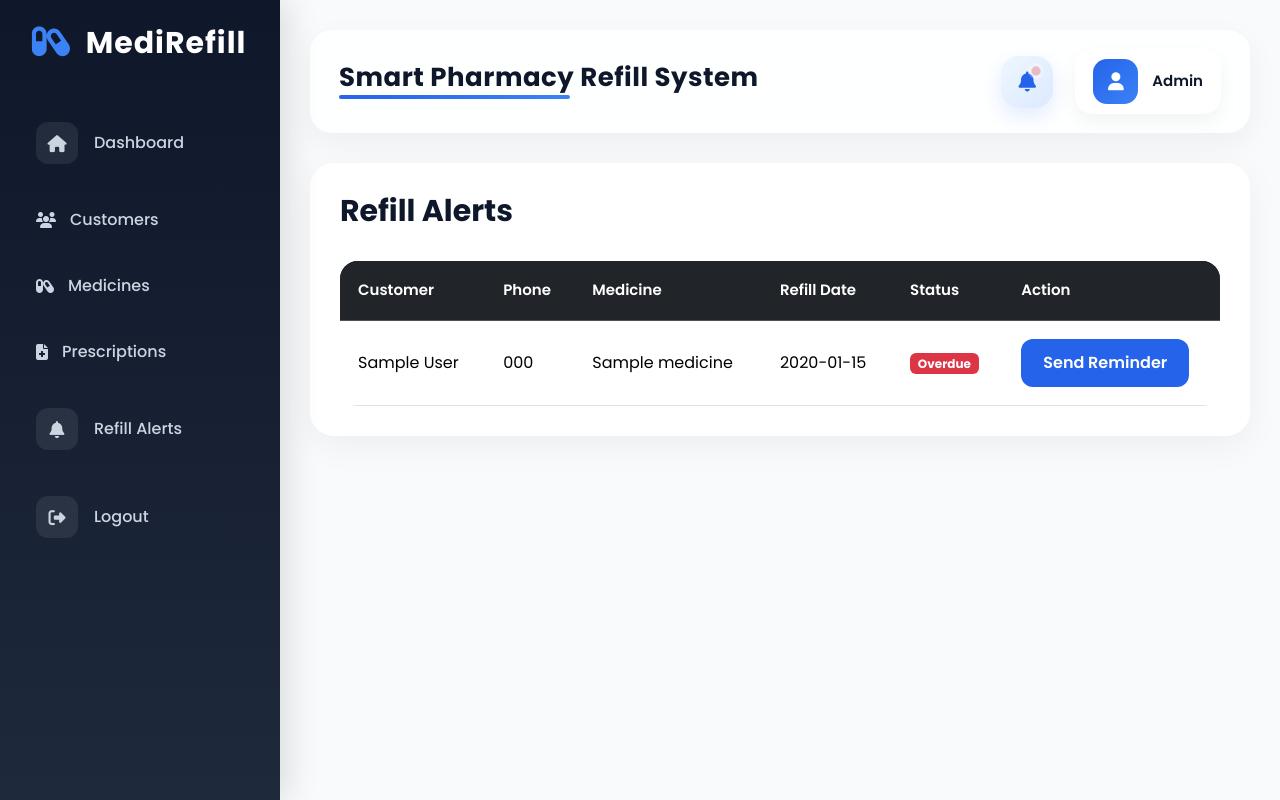
After one commit to harsh-parit/medirefill-system, a PHP site: page /medirefill-system/reminders/refill_alerts.php in a window 1280 px wide. The commit adds this page. Run offline with PHP 8.4, Linux system fonts and the light colour scheme; a user stored in the database is signed in; tables that the repository leaves empty hold one stand-in row (values such as "Sample post").

Commit message:
refill alert done

```diff
--- a/includes/sidebar.php
+++ b/includes/sidebar.php
@@ -131,7 +131,7 @@
 
         <li>
 
-            <a href="<?php echo BASE_URL; ?>dashboard.php">
+            <a href="<?php echo BASE_URL; ?>reminders/refill_alerts.php">
 
                 <i class="fa-solid fa-bell"></i>
 
--- /dev/null
+++ b/reminders/refill_alerts.php
@@ -0,0 +1,185 @@
+<?php
+
+include "../includes/auth.php";
+include "../includes/db.php";
+
+$query = "
+
+SELECT prescriptions.*,
+
+customers.name AS customer_name,
+customers.phone AS customer_phone,
+
+medicines.medicine_name AS medicine_name
+
+FROM prescriptions
+
+JOIN customers
+ON prescriptions.customer_id = customers.customer_id
+
+JOIN medicines
+ON prescriptions.medicine_id = medicines.medicine_id
+
+ORDER BY prescriptions.next_refill_date ASC
+
+";
+
+$result = mysqli_query($conn, $query);
+
+?>
+
+<?php include "../includes/header.php"; ?>
+<?php include "../includes/sidebar.php"; ?>
+
+<div class="content">
+
+    <?php include "../includes/navbar.php"; ?>
+
+    <div class="table-section">
+
+        <div class="d-flex justify-content-between align-items-center mb-4">
+
+            <h3>Refill Alerts</h3>
+
+        </div>
+
+        <div class="table-responsive">
+
+            <table class="table table-hover">
+
+                <thead class="table-dark">
+
+                    <tr>
+
+                        <th>Customer</th>
+                        <th>Phone</th>
+                        <th>Medicine</th>
+                        <th>Refill Date</th>
+                        <th>Status</th>
+                        <th>Action</th>
+
+                    </tr>
+
+                </thead>
+
+                <tbody>
+
+                    <?php
+
+                    if(mysqli_num_rows($result) > 0){
+
+                        while($row = mysqli_fetch_assoc($result)){
+
+                            $today = date('Y-m-d');
+
+                            if($row['next_refill_date'] < $today){
+
+                                $status =
+                                "<span class='badge bg-danger'>
+                                Overdue
+                                </span>";
+
+                            } elseif($row['next_refill_date'] == $today){
+
+                                $status =
+                                "<span class='badge bg-warning text-dark'>
+                                Due Today
+                                </span>";
+
+                            } else {
+
+                                $status =
+                                "<span class='badge bg-success'>
+                                Upcoming
+                                </span>";
+
+                            }
+
+                    ?>
+
+                    <tr>
+
+                        <td>
+
+                            <?php echo $row['customer_name']; ?>
+
+                        </td>
+
+                        <td>
+
+                            <?php echo $row['customer_phone']; ?>
+
+                        </td>
+
+                        <td>
+
+                            <?php echo $row['medicine_name']; ?>
+
+                        </td>
+
+                        <td>
+
+                            <?php echo $row['next_refill_date']; ?>
+
+                        </td>
+
+                        <td>
+
+                            <?php echo $status; ?>
+
+                        </td>
+
+                        <td>
+
+                            <button
+                                class="btn btn-primary btn-sm"
+                                onclick="sendReminder()">
+
+                                Send Reminder
+
+                            </button>
+
+                        </td>
+
+                    </tr>
+
+                    <?php
+
+                        }
+
+                    } else {
+
+                        echo "
+                        <tr>
+                            <td colspan='6' class='text-center'>
+                                No Refill Alerts Found
+                            </td>
+                        </tr>
+                        ";
+
+                    }
+
+                    ?>
+
+                </tbody>
+
+            </table>
+
+        </div>
+
+    </div>
+
+</div>
+
+<script>
+
+function sendReminder(){
+
+    alert("Reminder Sent Successfully!");
+
+}
+
+</script>
+
+</body>
+</html>
```
